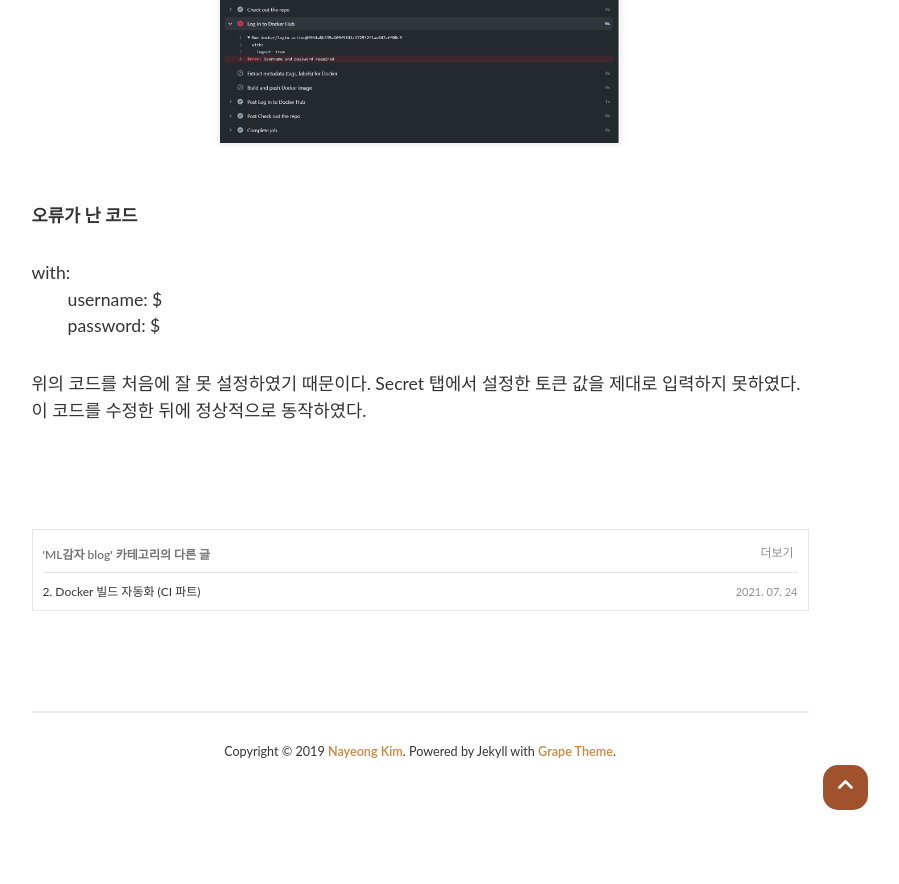
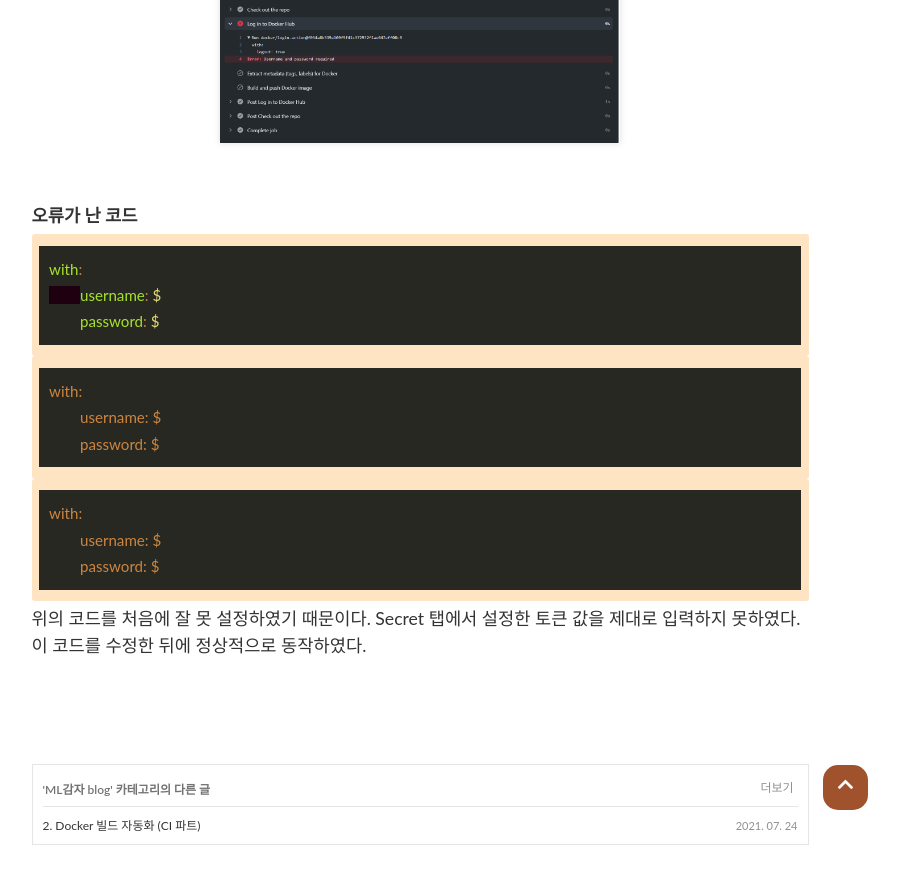
Before and after one commit to PEBpung/PEBpung.github.io, a Jekyll site: the page built from _posts/2021-07-24-DevOps.md, in a window 1280 px wide and 900 px high, scrolled down 6491 px. Shown: the top 884 px of the window, without its empty margins (220-1119 px from the left). Built offline with Jekyll 4.4.1, drawn with Linux system fonts in a browser that asks for light colours; nearby versions of some CDN libraries; some web fonts are replaced; comment, search, counter and statistics services are not loaded.

Commit message:
[Revise] test

````diff
--- a/_posts/2021-07-24-DevOps.md
+++ b/_posts/2021-07-24-DevOps.md
@@ -236,12 +236,22 @@ vscode에서 develop 브랜치에서 commit후 push를 하였더니 pull request
 
 **오류가 난 코드**
 
-<pre>
-<code class="yaml">
+```yaml
 with:
 	username: ${{ secrets.DOCKER_HUB_USERNAME}}
 	password: ${{ secrets.DOCKER_HUB_ACCESS_TOKEN}}
-</code>
-</pre>
+```
+
+```
+with:
+	username: ${{ secrets.DOCKER_HUB_USERNAME}}
+	password: ${{ secrets.DOCKER_HUB_ACCESS_TOKEN}}
+```
+
+```text
+with:
+	username: ${{ secrets.DOCKER_HUB_USERNAME}}
+	password: ${{ secrets.DOCKER_HUB_ACCESS_TOKEN}}
+```
 
 위의 코드를 처음에 잘 못 설정하였기 때문이다. Secret 탭에서 설정한 토큰 값을 제대로 입력하지 못하였다. 이 코드를 수정한 뒤에 정상적으로 동작하였다.
````
